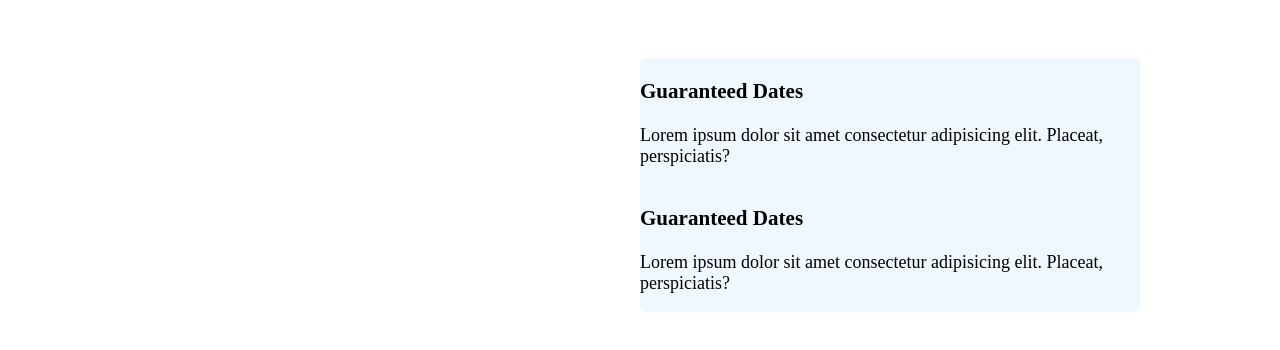
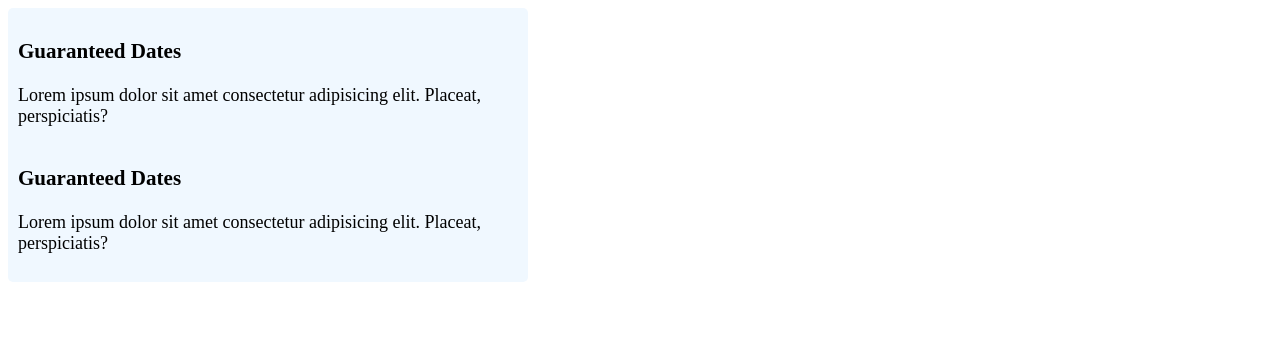
Before and after one commit to HEMASINCHU/Htmlwebpage, a plain HTML site: page practice/5th/index.html in a window 1280 px wide. Drawn offline with Linux system fonts and the light colour scheme.

Commit message:
adding css for page

```diff
--- a/practice/5th/style.css
+++ b/practice/5th/style.css
@@ -4,10 +4,7 @@
     background-color: aliceblue;
     width:500px;
     border-radius:5px;
-    position: relative;
-    top:50px;
-    left:50%;
-    translate:transform(-50%,-50%);
     font-size: 18px;
+    padding:10px;
 
 }
```
